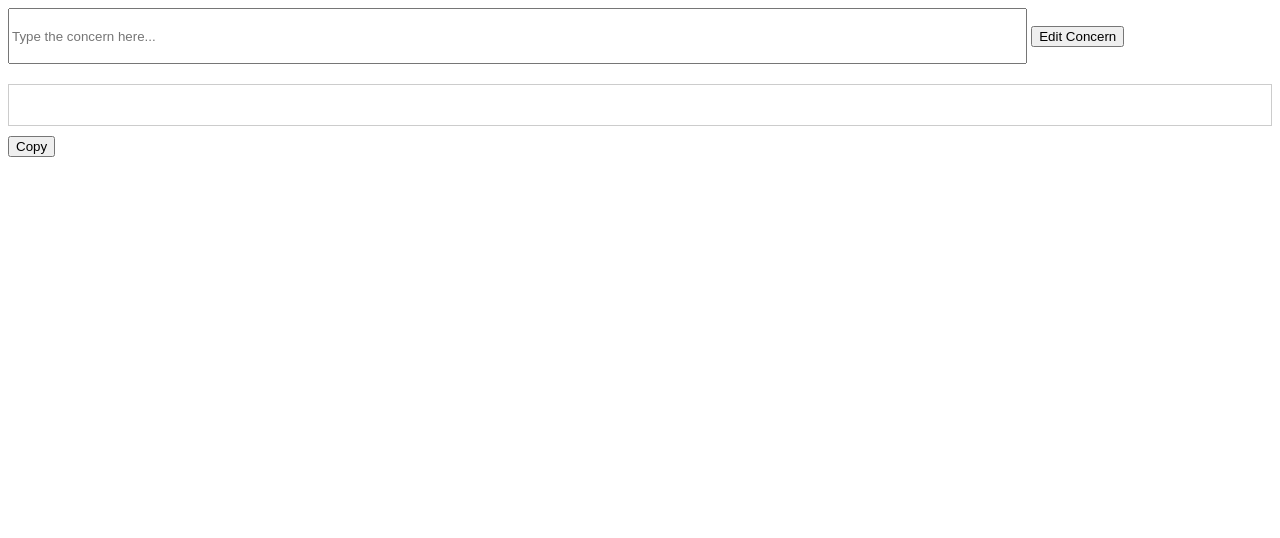
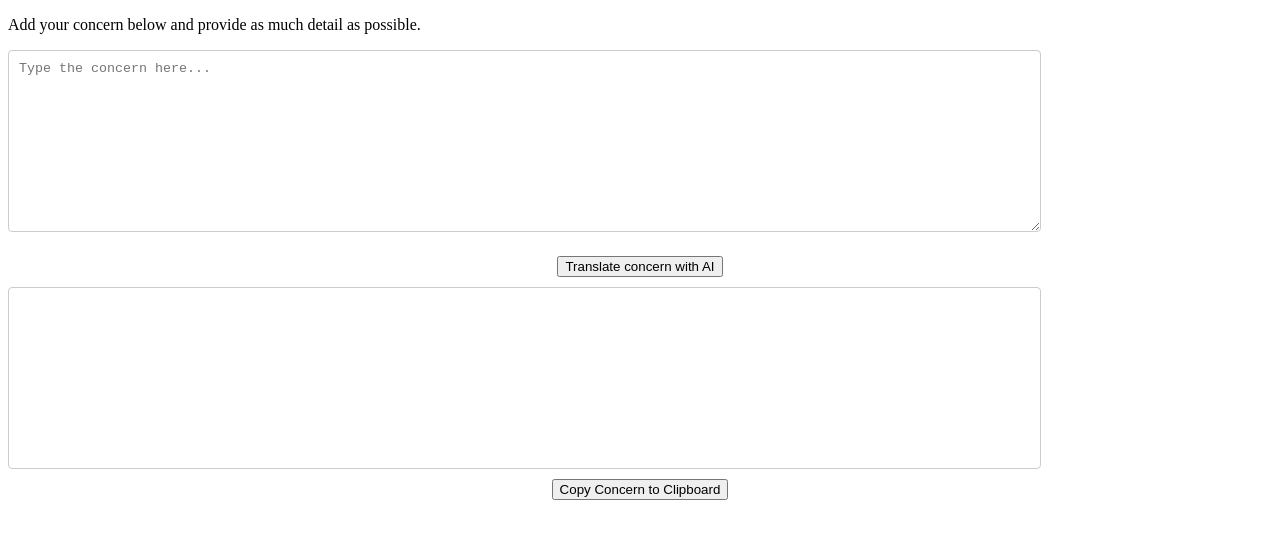
Before and after one commit to marlonlynn/SiPHi_comment, a website: page index.html in a window 1280 px wide. Drawn offline with Linux system fonts and the light colour scheme.

Commit message:
change website format

```diff
--- a/index.html
+++ b/index.html
@@ -4,15 +4,30 @@
 <meta charset="UTF-8">
 <meta name="viewport" content="width=device-width, initial-scale=1.0">
 <title>Home Inspection Concerns Editor</title>
+<style>
+  textarea, #response {
+    width: 80%;
+    height: 20vh; /* Adjust this value to fit your design, vh is relative to the viewport height */
+    margin-bottom: 10px;
+    padding: 10px;
+    border: 1px solid #ccc;
+    border-radius: 4px;
+  }
+  button {
+    display: block;
+    margin: 10px auto;
+  }
+</style>
 </head>
 <body>
 
-<input type="text" id="userInput" placeholder="Type the concern here..." style="width: 80%; height: 50px;">
-<button onclick="sendRequest()">Edit Concern</button>
+<p>Add your concern below and provide as much detail as possible.</p>
+<textarea id="userInput" placeholder="Type the concern here..." wrap="soft"></textarea>
+<button onclick="sendRequest()">Translate concern with AI</button>
 
-<div id="response" style="margin-top: 20px; padding: 20px; border: 1px solid #ccc;"></div>
+<div id="response"></div>
 
-<button onclick="copyToClipboard()" style="margin-top: 10px;">Copy</button>
+<button onclick="copyToClipboard()">Copy Concern to Clipboard</button>
 
 <script>
   async function sendRequest() {
@@ -36,17 +51,19 @@
       // Parse and display the response
       let data = await response.json();
       responseDiv.innerText = data.text;
+
+    // Copy the response text to the clipboard
+    copyToClipboard(data.text);
     } catch (error) {
       console.error(error);
       document.getElementById('response').innerText = `Error: ${error.message}`;
     }
   }
 
-  function copyToClipboard() {
-    const str = document.getElementById('response').innerText;
+function copyToClipboard(text) {
   const el = document.createElement('textarea');  // Create a <textarea> element
-    el.value = str;                                // Set its value to the string that you want copied
-    el.setAttribute('readonly', '');               // Make it read-only to be tamper-proof
+  el.value = text;                                // Set its value to the text that you want copied
+  el.setAttribute('readonly', '');                // Make it read-only to be tamper-proof
   el.style.position = 'absolute';
   el.style.left = '-9999px';
   document.body.appendChild(el);
```
Lines whose indentation alone changed are shown as unchanged.
